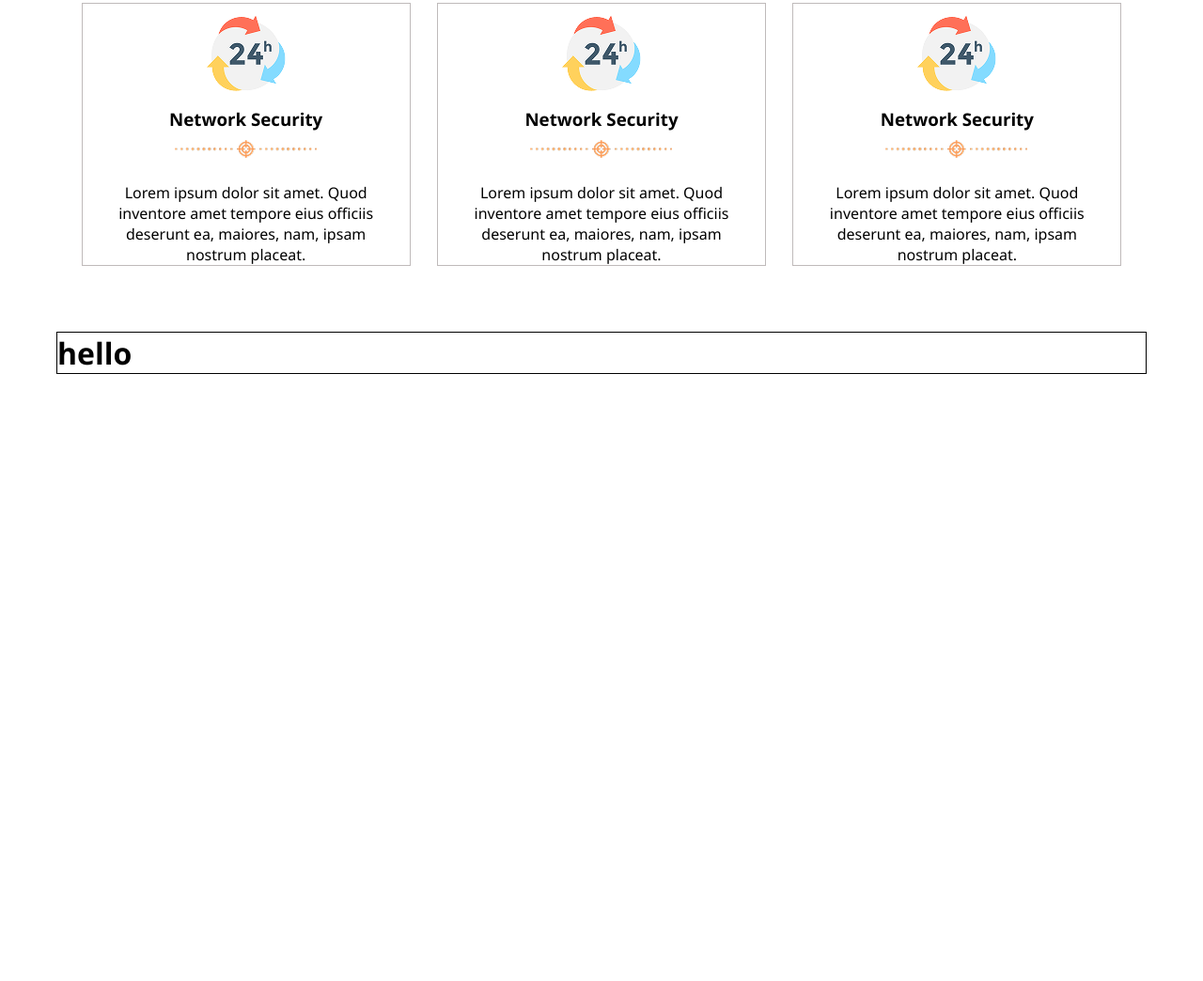
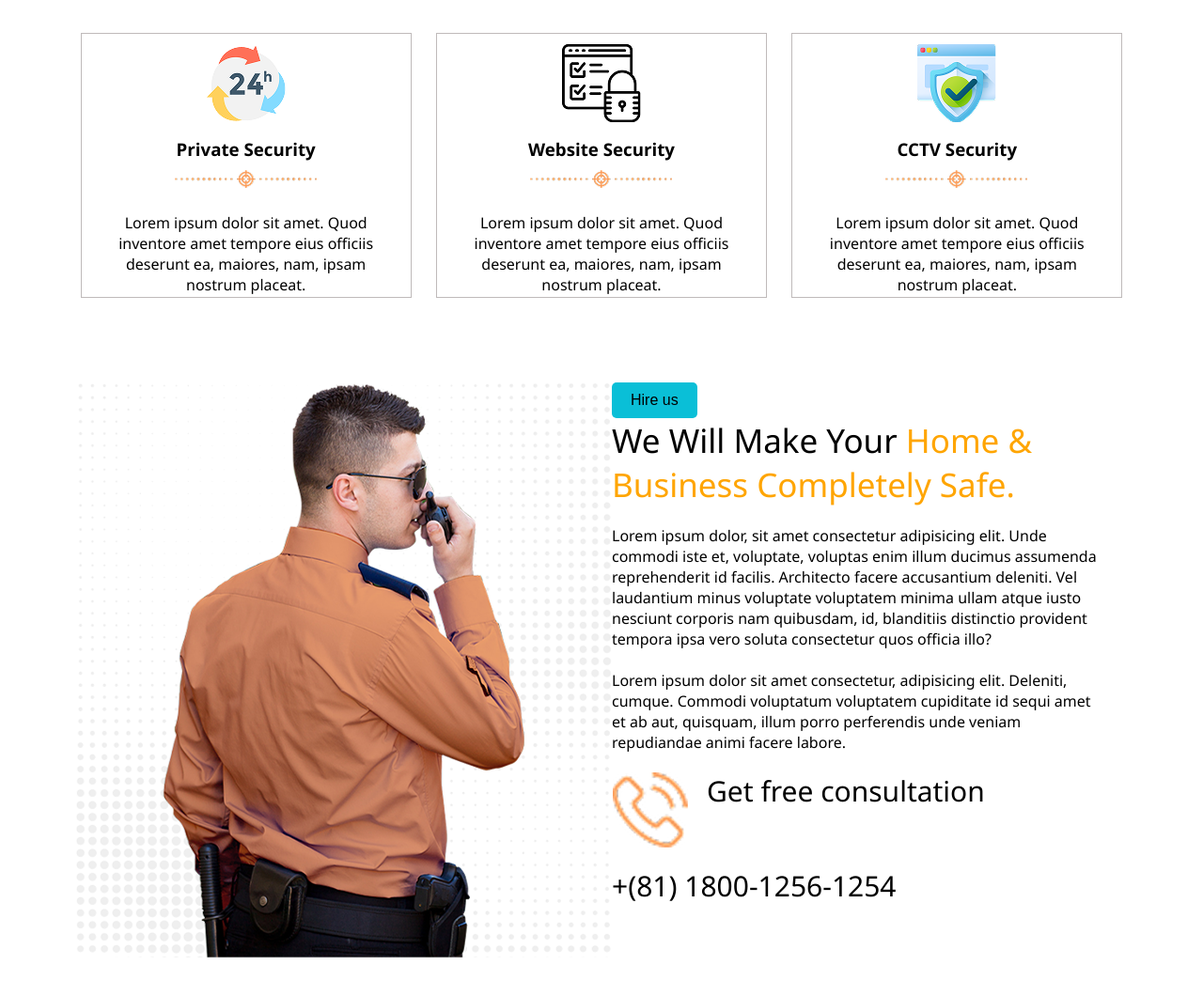
Before and after one commit to abusalehjahid007/simple-security-website, a plain HTML site: page index.html in a window 1280 px wide. Shown: the part 1466-2510 px from the top of the page at 94% size. Before the commit the page ends 1864 px from the top, so only its background shows below. Drawn offline with Linux system fonts and the light colour scheme.

Commit message:
consult section

```diff
--- a/index.html
+++ b/index.html
@@ -67,8 +67,17 @@
       </div>
 
       <div class="first-curt">
-        <img src="img/services/Image [w-25] (4).png" alt="curt-logo">
-        <h3>Network Security</h3>
+        <img src="img/services/Image [w-25].png" alt="curt-logo">
+        <h3>House Security</h3>
+        <img src="img/services/Image (2).png">
+        <p>Lorem ipsum dolor sit amet. Quod inventore
+          amet tempore eius officiis deserunt ea,
+          maiores, nam, ipsam nostrum placeat.</p>
+      </div>
+
+      <div class="first-curt">
+        <img src="img/services/Image [w-25] (1).png" alt="curt-logo">
+        <h3>Transport Security</h3>
         <img src="img/services/Image (2).png">
         <p>Lorem ipsum dolor sit amet. Quod inventore
           amet tempore eius officiis deserunt ea,
@@ -77,7 +86,7 @@
 
       <div class="first-curt">
         <img src="img/services/Image [w-25] (4).png" alt="curt-logo">
-        <h3>Network Security</h3>
+        <h3>Private Security</h3>
         <img src="img/services/Image (2).png">
         <p>Lorem ipsum dolor sit amet. Quod inventore
           amet tempore eius officiis deserunt ea,
@@ -85,8 +94,8 @@
       </div>
 
       <div class="first-curt">
-        <img src="img/services/Image [w-25] (4).png" alt="curt-logo">
-        <h3>Network Security</h3>
+        <img src="img/services/Image [w-25] (2).png" alt="curt-logo">
+        <h3>Website Security</h3>
         <img src="img/services/Image (2).png">
         <p>Lorem ipsum dolor sit amet. Quod inventore
           amet tempore eius officiis deserunt ea,
@@ -94,17 +103,8 @@
       </div>
 
       <div class="first-curt">
-        <img src="img/services/Image [w-25] (4).png" alt="curt-logo">
-        <h3>Network Security</h3>
-        <img src="img/services/Image (2).png">
-        <p>Lorem ipsum dolor sit amet. Quod inventore
-          amet tempore eius officiis deserunt ea,
-          maiores, nam, ipsam nostrum placeat.</p>
-      </div>
-
-      <div class="first-curt">
-        <img src="img/services/Image [w-25] (4).png" alt="curt-logo">
-        <h3>Network Security</h3>
+        <img src="img/services/Image [w-25] (3).png" alt="curt-logo">
+        <h3>CCTV Security</h3>
         <img src="img/services/Image (2).png">
         <p>Lorem ipsum dolor sit amet. Quod inventore
           amet tempore eius officiis deserunt ea,
@@ -117,7 +117,29 @@
   <!-- consult section -->
 
   <div class="consult">
-    <h1>hello</h1>
+    <div class="left-content">
+      <img src="img/consult/Image (3).png" alt="security person">
+    </div>
+
+    <div class="right-content">
+      <button class="btn-content">Hire us</button>
+      <h2>We Will Make Your <span>Home & <br> Business Completely Safe.</span></h2>
+      <p>Lorem ipsum dolor, sit amet consectetur adipisicing elit. Unde commodi iste et, voluptate, voluptas enim illum
+        ducimus assumenda reprehenderit id facilis. Architecto facere accusantium deleniti. Vel laudantium minus
+        voluptate voluptatem minima ullam atque iusto nesciunt corporis nam quibusdam, id, blanditiis distinctio
+        provident tempora ipsa vero soluta consectetur quos officia illo?</p>
+        <br>
+      <p>Lorem ipsum dolor sit amet consectetur, adipisicing elit. Deleniti, cumque. Commodi voluptatum voluptatem
+        cupiditate id sequi amet et ab aut, quisquam, illum porro perferendis unde veniam repudiandae animi facere
+        labore.</p>
+
+      <div class="consult-logo">
+        <img src="img/consult/Image (4).png" alt="phone logo">
+        <h3>Get free consultation</h3>
+      </div>
+      <h3>+(81) 1800-1256-1254</h3>
+    </div>
+
   </div>
 
 </body>
--- a/style.css
+++ b/style.css
@@ -1,7 +1,6 @@
 * {
     margin: 0;
     padding: 0;
-    box-sizing: border-box;
   }
 
   body, html {
@@ -86,13 +85,15 @@
 
   .image-content{
     max-width: 600px;
+    max-height: 600px;
+    margin-top: 67px;
   }
 
   /* <!-- brand section --> */
 
   .brand-section{
     background-color: rgb(244, 242, 231);
-    margin: 0 60px;
+    margin: 0 10px 60px 60px;
   }
 
   .inner-brand ul{
@@ -149,8 +150,71 @@
     cursor: pointer;
   }
 
+
+  /* <!-- consult section --> */
+
   .consult{
     background-color: rgb(255, 255, 255);
     margin: 30px 60px;
-    border: 1px solid black;
+    display: flex;
+    justify-content: space-between;
+    padding: 20px;
   }
+
+  .left-content{
+    max-width: 800px;
+  }
+
+  .right-content{
+    max-width: 800px;
+  }
+
+  .btn-content {
+    padding: 10px 20px;
+    background-color: rgb(10, 191, 215);
+    color: rgb(0, 0, 0);
+    border: none;
+    font-size: 16px;
+    cursor: pointer;
+    border-radius: 5px;
+    margin-top: 20px 0;
+  }
+
+  .btn-content:hover{
+    transform: translateY(-1px);
+    box-shadow: 2px 5px 10px rgb(209, 203, 203);
+    cursor: pointer;
+    background-color: rgb(185, 190, 195);
+    color: black;
+  }
+
+  .right-content h2{
+    font-size: 35px;
+    font-weight: 500;
+    margin-bottom: 20px;
+  }
+
+  .right-content h2 span{
+    color: orange;
+  }
+
+  .right-content p{
+    padding-right: 30px;
+  }
+
+  .consult-logo{
+    display: flex;
+    gap: 20px;
+    margin: 20px 0;
+  }
+
+  .consult-logo h3{
+    font-size: 30px;
+    font-weight: 500;
+  }
+
+  .right-content h3{
+    font-size: 30px;
+    font-weight: 500;
+    cursor: pointer;
+  }
```
Also changed, not shown: img/consult/Image (3).png (added), img/consult/Image (4).png (added).
